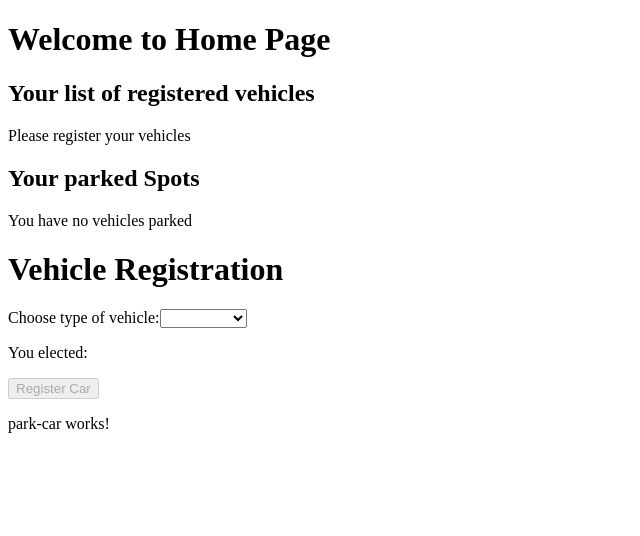
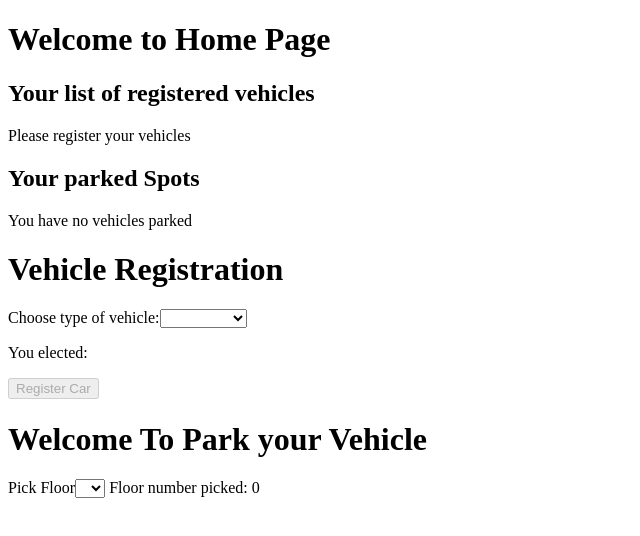
Before and after one commit to anjaliasha123/Parking-Garage-System-FE, an Angular app: page / in a window 1280 px wide. Shown: the top 536 px of the page, without its empty margins (0-640 px from the left). Built offline with nearby package versions, Linux system fonts and the light colour scheme.

Commit message:
initial codes for parking registration

```diff
--- a/src/app/park-car/park-car.component.html
+++ b/src/app/park-car/park-car.component.html
@@ -1 +1,6 @@
-<p>park-car works!</p>
+<h1>Welcome To Park your Vehicle</h1>
+<label>Pick Floor</label>
+<select name="floor" id="floor" [(ngModel)]="pf">
+    <option *ngFor="let number of floors">{{number}}</option>
+</select>
+Floor number picked: {{pf}}
--- a/src/app/park-car/park-car.component.ts
+++ b/src/app/park-car/park-car.component.ts
@@ -1,4 +1,6 @@
 import { Component } from '@angular/core';
+import { NgModel } from '@angular/forms';
+import { Parking } from '../models/parking';
 
 @Component({
   selector: 'app-park-car',
@@ -6,5 +8,7 @@ import { Component } from '@angular/core';
   styleUrls: ['./park-car.component.css']
 })
 export class ParkCarComponent {
-
+  pf: Number = 0;
+  floors: Number[] = [1,2,3,4];
+  registeredFloors: Parking[] = [];
 }
```
Also changed, not shown: src/app/models/parking.ts (+4 -4 lines).
